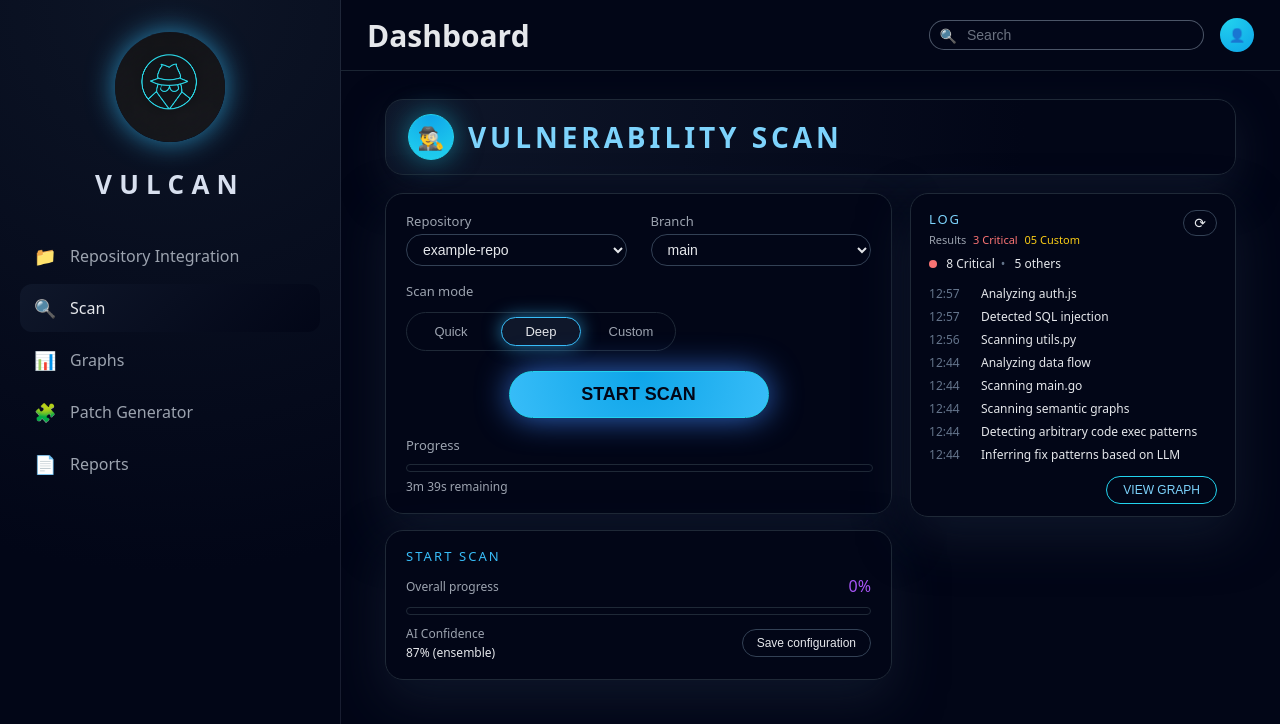
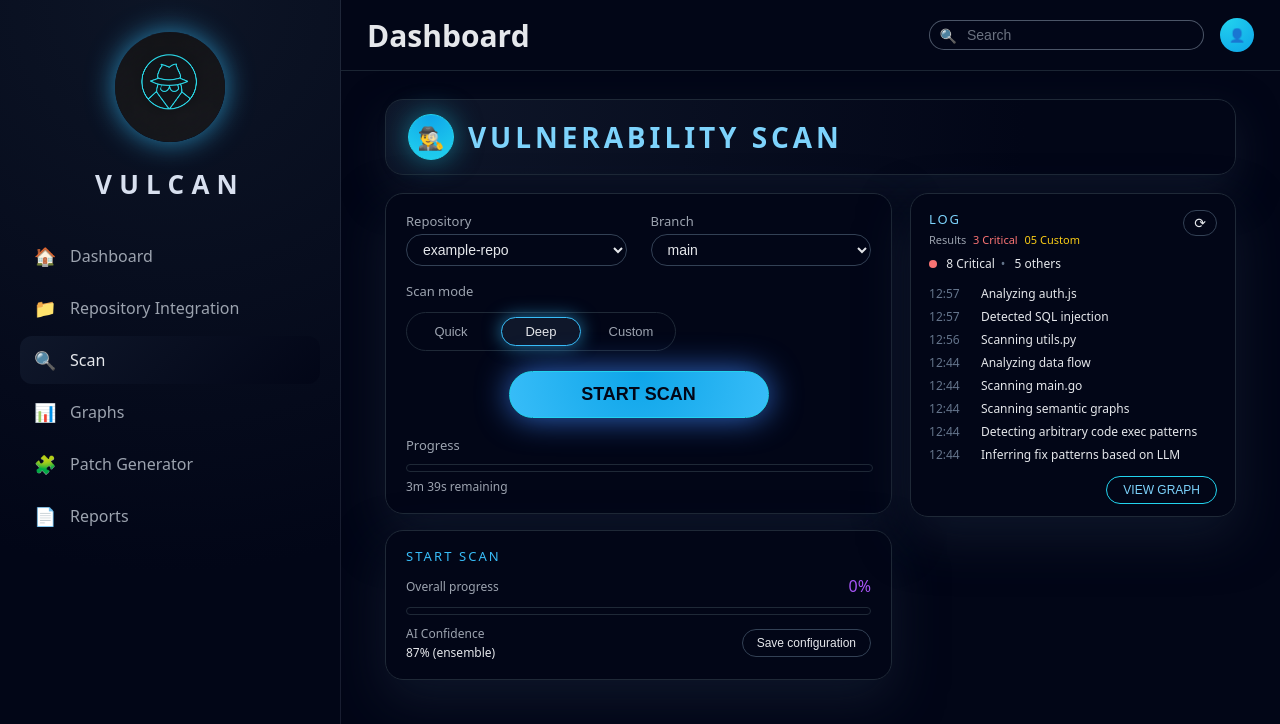
Before and after one commit to HisSUS77/vulcan-frontend, a React (Create React App) app: page /scan in a window 1280 px wide. Shown: the top 724 px of the page. Built offline with nearby package versions, Linux system fonts and the light colour scheme.

Commit message:
navigation changes, added dasboard to navigation

```diff
--- a/src/components/layout/AppLayout.js
+++ b/src/components/layout/AppLayout.js
@@ -4,12 +4,14 @@ import { Link, useLocation, useNavigate } from "react-router-dom";
 import "../../App.css";
 
 const navItems = [
+  { label: "Dashboard", to: "/dashboard", icon: "🏠" },   // ← ADD THIS
   { label: "Repository Integration", to: "/repositories", icon: "📁" },
   { label: "Scan", to: "/scan", icon: "🔍" },
   { label: "Graphs", to: "/graphs", icon: "📊" },
   { label: "Patch Generator", to: "/patch-generator", icon: "🧩" },
   { label: "Reports", to: "/reports", icon: "📄" },
 ];
+
 
 const sampleRepos = ["frontend-app", "backend-service", "utility-lib"];
 
```
